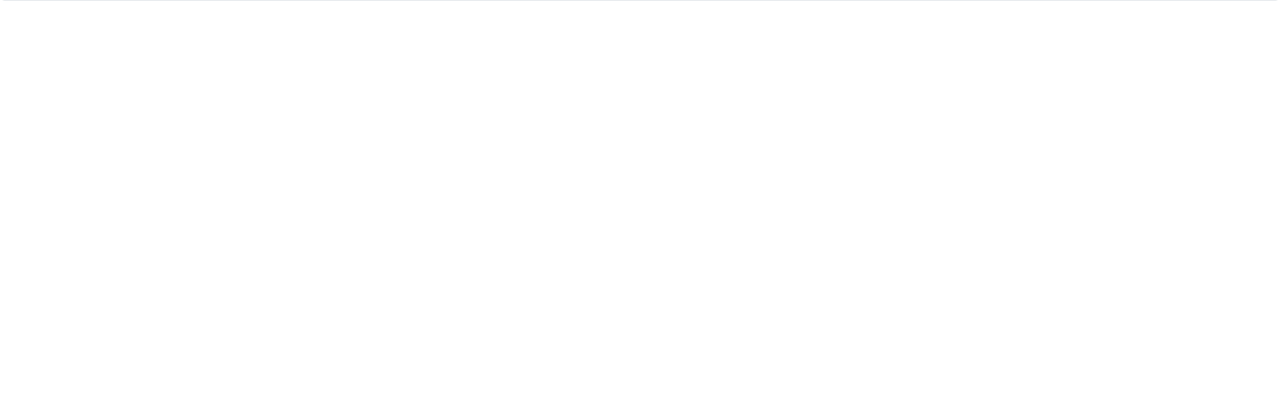
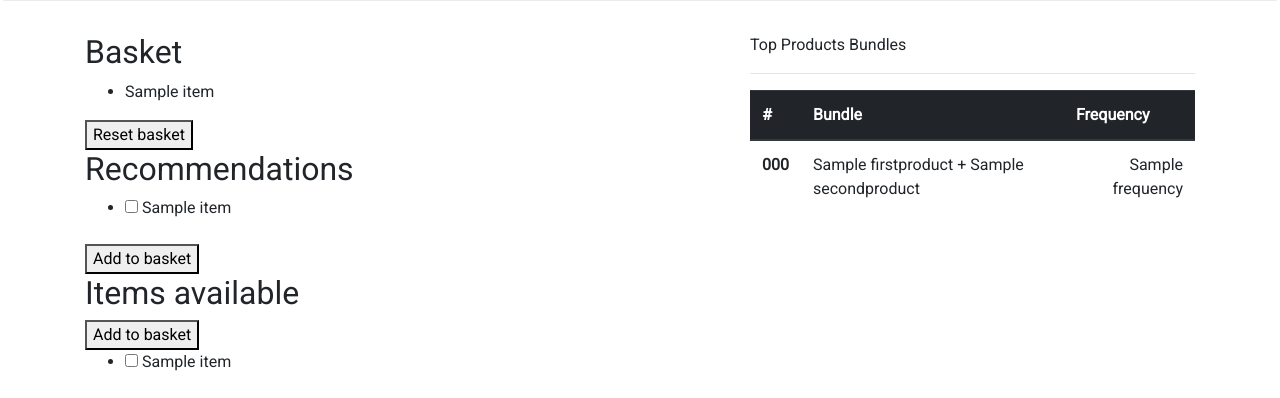
Before and after one commit to Aasess/BigDataAnalysisAndRecommendationOfProductBundles, a Django app: template Recommendation/templates/Recommendation/index.html in a window 1280 px wide. Shown: the part 559-957 px from the top of the page. Before the commit the page ends 560 px from the top, so only its background shows below. Run offline with Django 3.2, Linux system fonts and the light colour scheme; the template is opened without the code that fills it: most values are stand-ins (such as "Sample title", 1, 10 or a date in 2020); some libraries are stand-ins or nearby versions.

Commit message:
top productbundles view added!!!

```diff
--- a/Recommendation/templates/Recommendation/index.html
+++ b/Recommendation/templates/Recommendation/index.html
@@ -55,9 +55,76 @@
             </div>
         </div>
     </div>
+    <div class="container">
+        <div class="row">
+            <div class="col-7">
+                <h2>Basket</h2>
+
+                <ul>
+                {% for item in basket %}
+                    <li>{{ item }}</li>
+                {% endfor %}
+                </ul>
+                <form method="post" action="/reset-basket/">
+                    <button type="submit">Reset basket</button>
+                </form>
+
+                <h2>Recommendations</h2>
+
+                <form method="post">
+                    <ul>
+                    {% for item in recommendations %}
+                        <li>
+                            <input type="checkbox" id="item-{{ item }}" name="items" value="{{ item }}" />
+                            <label for="items">{{ item }}</label>
+                        </li>
+                    {% endfor %}
+                    </ul>
+                    {% if recommendations %}
+                    <button type="submit">Add to basket</button>
+                    {% endif %}
+                </form>
 
 
-        <!-- custom js-->
+                <h2>Items available</h2>
+
+                <form method="post">
+                    <button type="submit">Add to basket</button>
+                    <ul>
+                    {% for item in items %}
+                        <li>
+                            <input type="checkbox" id="item-{{ item }}" name="items" value="{{ item }}" />
+                            <label for="items">{{ item }}</label>
+                        </li>
+                    {% endfor %}
+                    </ul>
+                </form>
+            </div>
+
+            <div class="col-5">
+                Top Products Bundles
+                <hr>
+                <table class="table">
+                <thead class="thead-dark">
+                    <tr>
+                    <th scope="col">#</th>
+                    <th scope="col">Bundle</th>
+                    <th scope="col">Frequency</th>
+                    </tr>
+                </thead>
+                 <tbody>
+                 {% for i,bundle in zippedBundles %}
+                     <tr>
+                    <th scope="row">{{ i }}</th>
+                    <td>{{ bundle.firstproduct }} + {{ bundle.secondproduct }}</td>
+                    <td class="text-right">{{ bundle.frequency }}</td>
+                    </tr>
+                 {% endfor %}
+                </tbody>
+            </div>
+        </div>
+    </div>
+    <!-- custom js-->
     <script src="{% static 'app.js' %}"></script>
 </body>
 </html>
```
Also changed, not shown: Recommendation/views.py (+27 -1 lines).
